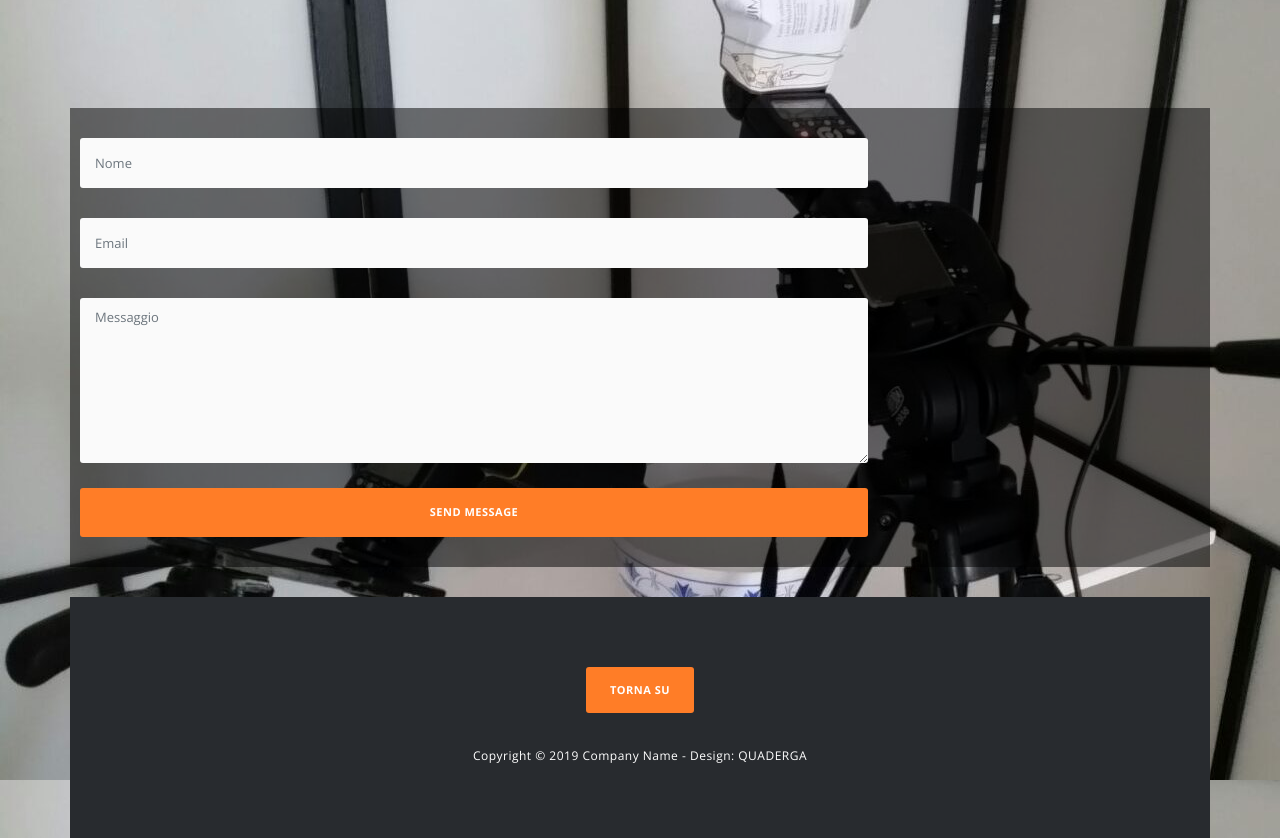
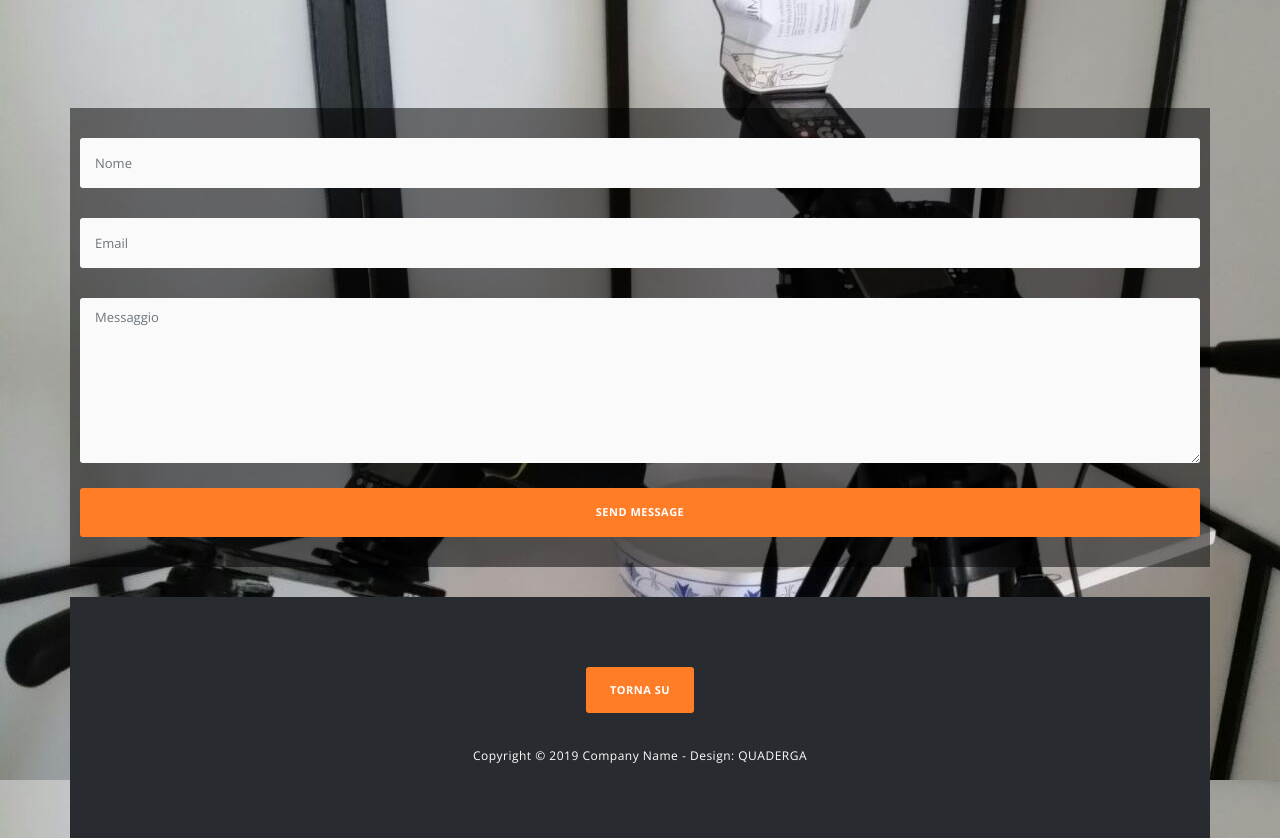
Before and after one commit to quaderga/StudioFotograficoDePetro, a plain HTML site: page index.html in a window 1280 px wide. Shown: the part 3220-4058 px from the top of the page. Drawn offline with nearby package versions, Linux system fonts and the light colour scheme.

Commit message:
Update index.html

```diff
--- a/index.html
+++ b/index.html
@@ -177,7 +177,7 @@ https://templatemo.com/tm-526-vanilla
                 <div class="col-md-12">
                     <div class="contact-form">
                         <div class="row">
-                            <form id="contact" action="" method="post">
+                            <form id="contact" action="" method="post" style="width: 100%;">
                                 <div class="row">
                                     <div class="col-md-12">
                                       <fieldset>
```
